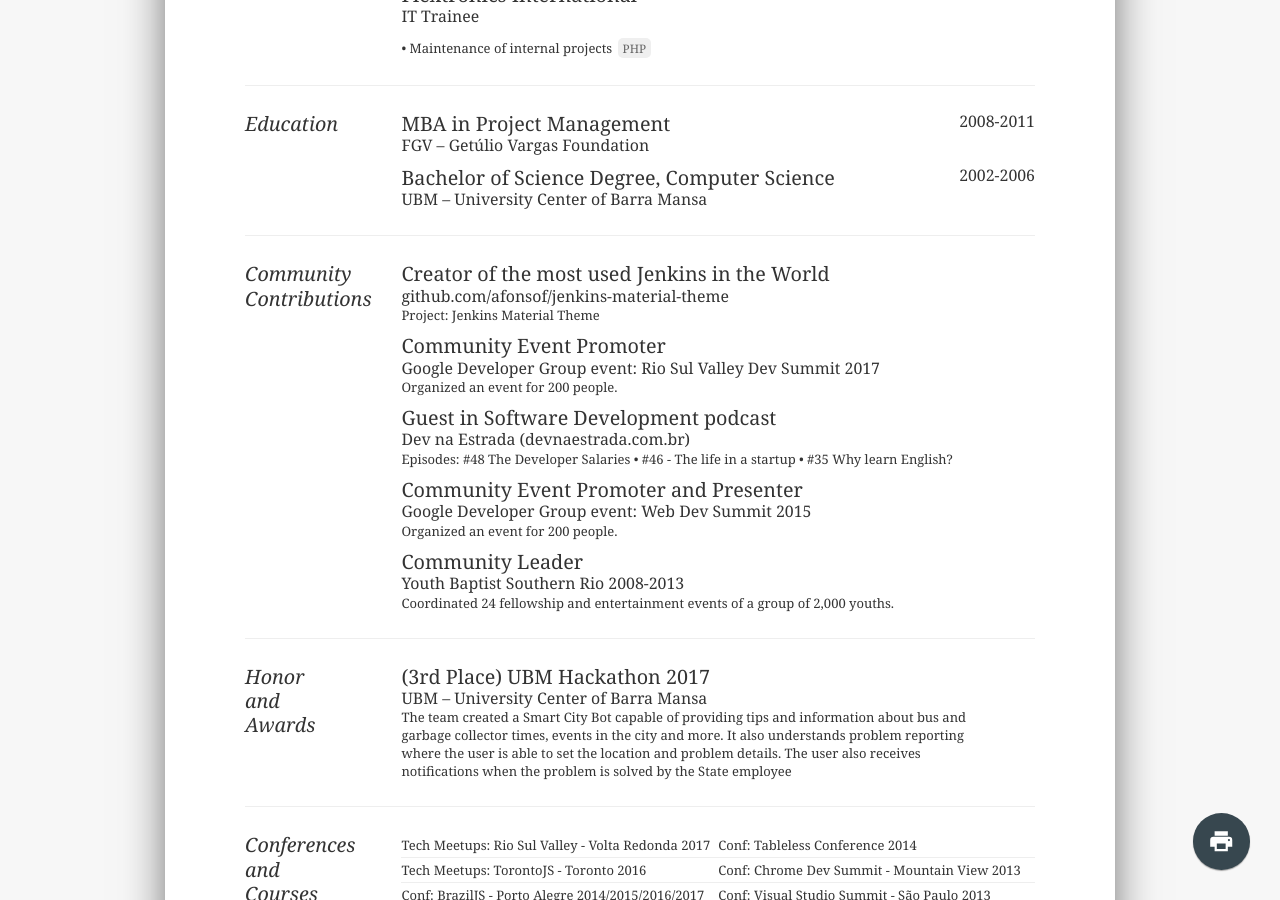
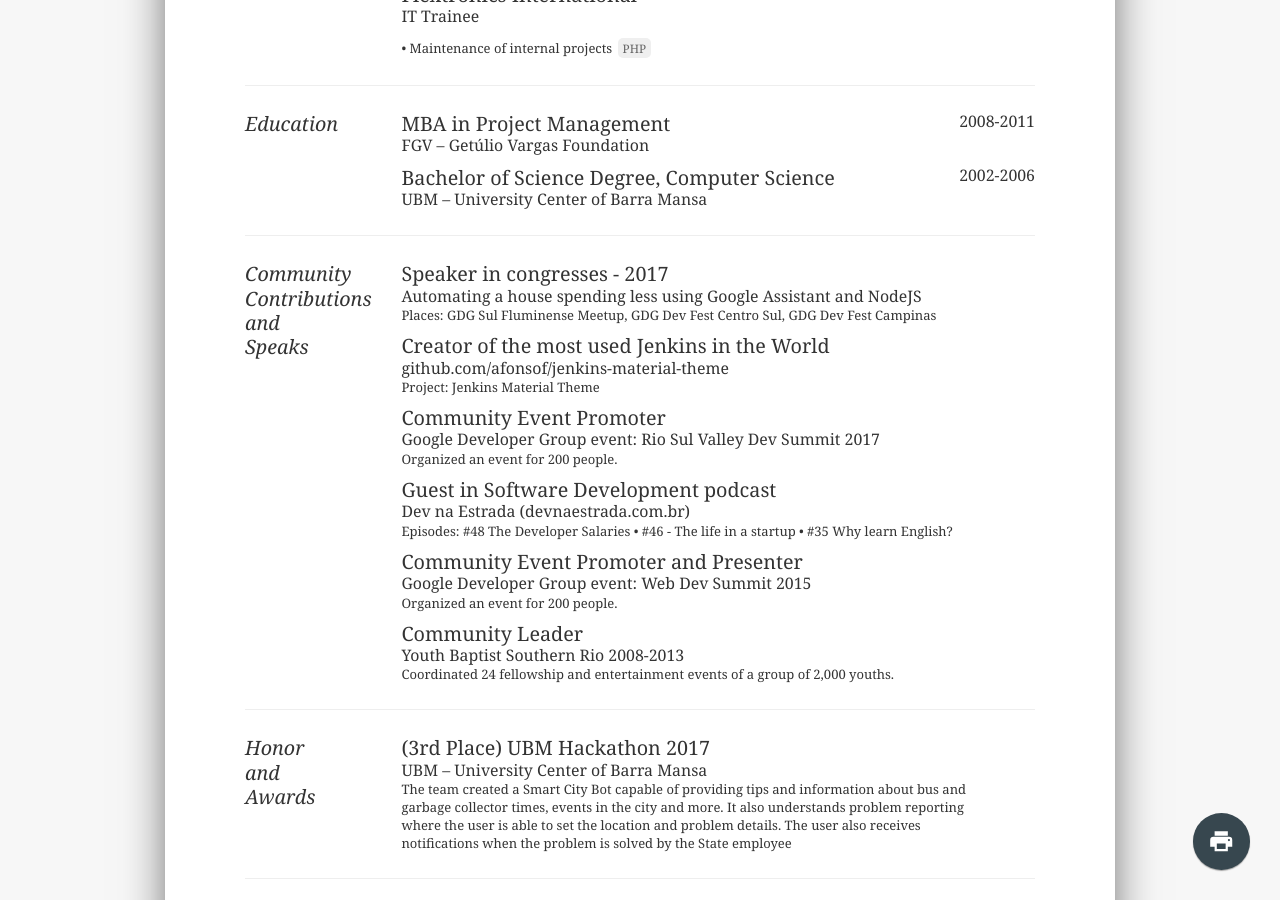
Before and after one commit to afonsof/afonsof.github.io, a Jekyll site: the page built from resume.html, in a window 1280 px wide and 900 px high, scrolled down 1379 px. Built offline with Jekyll 4.4.1, drawn with Linux system fonts in a browser that asks for light colours.

Commit message:
Update resume.yml

```diff
--- a/_data/resume.yml
+++ b/_data/resume.yml
@@ -198,10 +198,14 @@
           organization: UBM – University Center of Barra Mansa
 
 
-    - title: Community Contributions
+    - title: Community Contributions and Speaks
       type: occupationList
       layout: volunteer
       items:
+        - title: Speaker in congresses - 2017
+          organization: Automating a house spending less using Google Assistant and NodeJS
+          content: "Places: GDG Sul Fluminense Meetup, GDG Dev Fest Centro Sul, GDG Dev Fest Campinas"
+
         - title: Creator of the most used Jenkins in the World
           organization: github.com/afonsof/jenkins-material-theme
           content: "Project: Jenkins Material Theme"
```
